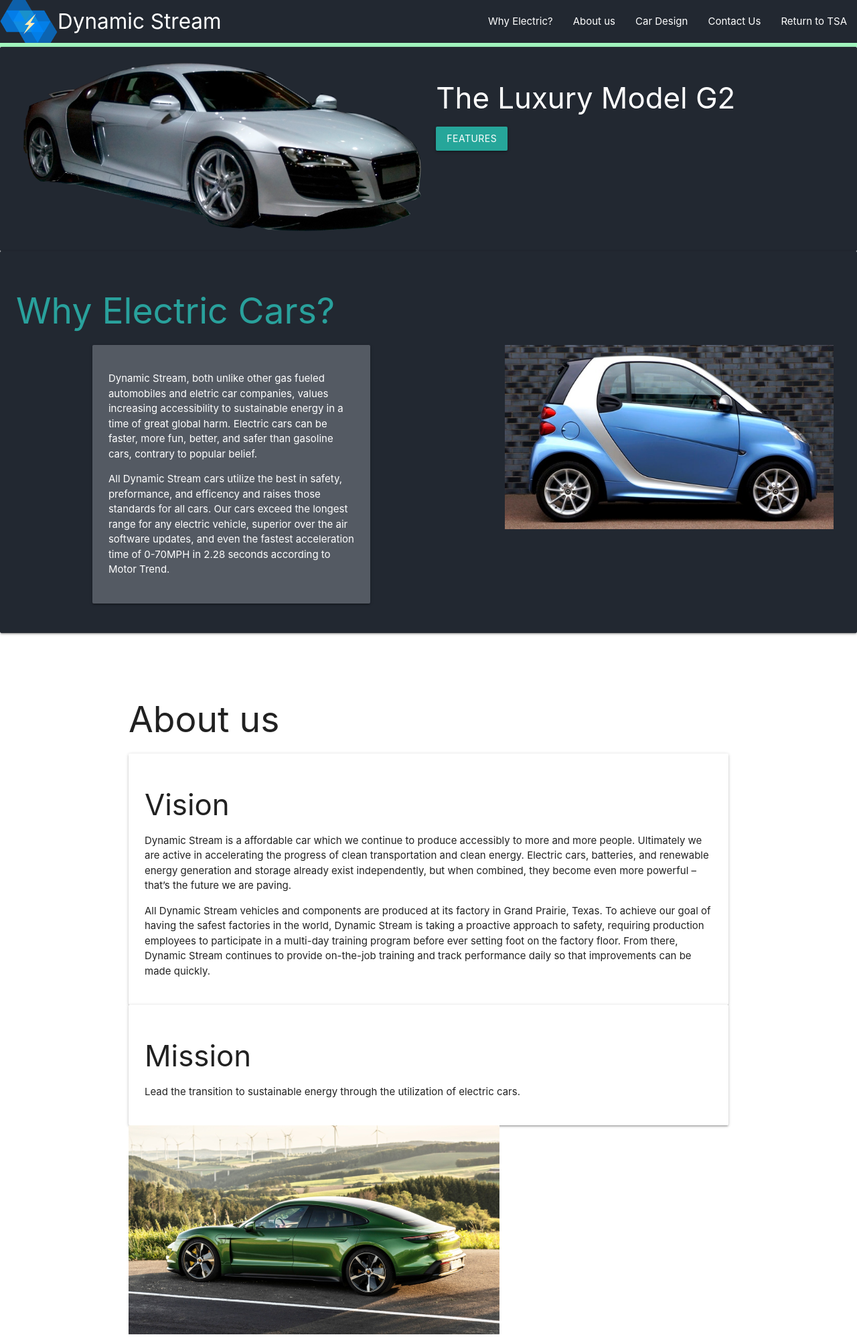
After one commit to fastfists/TSAZone, a Flask app: template templates/tsa/design_brief.html in a window 1280 px wide. The commit adds this page. Shown: the top 1996 px of the page at 67% size. Run offline with Flask 2, Linux system fonts and the light colour scheme; the template is opened without the code that fills it, so the values that code supplies are empty.

Commit message:
the goods

```diff
--- a/app.py
+++ b/app.py
@@ -1,27 +1,36 @@
-from flask import Flask, render_template
+from flask import Flask, render_template, Blueprint, url_for, redirect
+from dynamic_stream import init_app
+
+tsa = Blueprint('tsa', __name__, url_prefix='/tsa',
+        template_folder='templates/tsa/')
 
 app = Flask(__name__)
 
 @app.route('/')
 @app.route('/home')
 def index():
-    return render_template("home.html")
+    return redirect(url_for("tsa.index"))
 
-@app.route('/about')
+@tsa.route('/')
+@tsa.route('/home')
+def index():
+    return render_template("tsa/home.html")
+
+@tsa.route('/about')
 def about():
     return render_template("about.html")
 
-@app.route('/officers')
+@tsa.route('/officers')
 def officers():
     return render_template("officers.html")
 
-@app.route('/pathways')
+@tsa.route('/pathways')
 def pathways():
     return render_template("pathways.html")
 
-@app.route('/design-brief')
-def design_brief():
-    return render_template("design_brief.html")
+
+init_app(app)
+app.register_blueprint(tsa)
 
 if __name__ == "__main__":
     app.run(port=5000, debug=True)
--- a/static/css/design_brief.css
+++ b/static/css/design_brief.css
@@ -3,13 +3,30 @@
     z-index: -1;
 }
 
-hr {
-    background: #55636C;
-    width: 25%;
+.nav-line {
+    border: 3px solid #A3F7BF;
+    margin: 0;
+}
+
+.sidenav li > a {
+    color: #fafafa;
+}
+
+.sidenav li > a {
+    color: #fafafa;
+}
+
+.card-panel {
+    margin-top: 0;
+    margin-bottom: 0;
 }
 
 .blueish {
     color: #29A19C;
+}
+
+.secondary-color {
+    color: #A3F7BF;
 }
 
 .bg-dark-grey {
@@ -29,8 +46,8 @@ hr {
     grid-template-columns: 1fr 1.3fr 0.9fr 1.2fr;
     grid-template-rows: 1fr 1fr;
     grid-gap: 20px;
-    grid-template-areas: "pic2 text text pic6"
-                         "pic1 pic3 pic3 pic4";
+    grid-template-areas:"pic2 text text pic6"
+                        "pic1 pic3 pic3 pic4";
 
 }
 #design img {
--- /dev/null
+++ b/templates/tsa/design_brief.html
@@ -0,0 +1,205 @@
+<!DOCTYPE html>
+<html lang="en">
+
+<head>
+    <meta charset="UTF-8">
+    <meta name="viewport" content="width=device-width, initial-scale=1.0">
+    <title>Design Brief</title>
+    <link rel="stylesheet" href="https://cdnjs.cloudflare.com/ajax/libs/materialize/1.0.0/css/materialize.min.css">
+    <link rel="stylesheet" href="/static/css/design_brief.css">
+    <link rel="stylesheet" href="https://cdnjs.cloudflare.com/ajax/libs/animate.css/3.7.2/animate.min.css">
+    <link href="https://fonts.googleapis.com/icon?family=Material+Icons" rel="stylesheet">
+</head>
+
+<body>
+    <header>
+        <nav class="bg-dark-grey">
+            <div class="nav-wrapper">
+                <a href="#" class="brand-logo">
+                    <img style="float: left" src="/static/images/logo_pic.png" alt=""> Dynamic Stream
+                </a>
+                <a href="#" data-target="mobile-demo" class="sidenav-trigger"><i class="material-icons">menu</i></a>
+                <ul id="nav-mobile" class="text-grey right hide-on-med-and-down">
+                    <li><a href="#electric">Why Electric?</a></li>
+                    <li><a href="#about">About us</a></li>
+                    <li><a href="#design">Car Design</a></li>
+                    <li><a href="#contact">Contact Us</a></li>
+                    <li><a href="/home">Return to TSA</a></li>
+                </ul>
+            </div>
+        </nav>
+        <hr class="nav-line">
+        <ul class="bg-dark-grey sidenav grey-text text-lighten-4" id="mobile-demo">
+            <li><a href="#Electric">Why Electric?</a></li>
+            <li><a href="#about">About us</a></li>
+            <li><a href="#design">Car Design</a></li>
+            <li><a href="#contact">Contact Us</a></li>
+            <li><a href="/home">Return to TSA</a></li>
+        </ul>
+    </header>
+    <main>
+
+        <section class="card-panel row bg-dark-grey">
+            <div class="col s6">
+                <img class="responsive-img" src="/static/images/car_image.png" alt="" srcset="">
+            </div>
+
+            <div class="col s6">
+                <h3>The Luxury Model G2</h3>
+                <a href="#design" class="btn">Features</a>
+            </div>
+
+        </section>
+
+        <section id="electric" class="card-panel bg-dark-grey">
+            <h2 class="blueish">
+                Why Electric Cars?
+            </h2>
+            <div class="row">
+                <div class="col s1"></div>
+                <div class="col s6">
+                    <div class="bg-grey container card-panel">
+                        <p>
+                            Dynamic Stream, both unlike other gas fueled automobiles and eletric car companies,
+                            values increasing accessibility to sustainable energy in a time of great global harm.
+                            Electric cars can be faster, more fun, better, and safer than gasoline cars, contrary to
+                            popular belief.
+                        </p>
+                        <p>
+                            All Dynamic Stream cars utilize the best in safety, preformance, and efficency and raises
+                            those standards
+                            for all cars. Our cars exceed the longest range for any electric vehicle, superior over the
+                            air software
+                            updates, and even the fastest acceleration time of 0-70MPH in 2.28 seconds according to
+                            Motor Trend.
+                        </p>
+                    </div>
+                </div>
+                <div class="col s5">
+                    <img class="responsive-img" src="/static/images/smart_car.jpg" alt="">
+                </div>
+            </div>
+        </section>
+
+        <section class="container" id="about">
+            <h2>About us</h2>
+            <div class="about-grid">
+                <div class="card-panel">
+                    <h3>Vision</h3>
+                    <p>
+                        Dynamic Stream is a affordable car which we continue to produce accessibly to more and more
+                        people.
+                        Ultimately we are active in accelerating the progress of clean transportation and clean
+                        energy.
+                        Electric cars, batteries, and renewable energy generation and storage already exist
+                        independently,
+                        but when combined, they become even more powerful – that’s the future we are paving.
+                    </p>
+                    <p>
+                        All Dynamic Stream vehicles and components are produced at its factory in Grand Prairie,
+                        Texas.
+                        To achieve our goal of having the safest factories in the world, Dynamic Stream is taking a
+                        proactive
+                        approach to safety, requiring production employees to participate in a multi-day training
+                        program before
+                        ever setting foot on the factory floor. From there, Dynamic Stream continues to provide
+                        on-the-job training
+                        and track performance daily so that improvements can be made quickly.
+                    </p>
+                </div>
+                <div class="card-panel">
+                    <h3>Mission</h3>
+                    <p>Lead the transition to sustainable energy through the utilization of electric cars.</p>
+                </div>
+                <img class="about-image" src="/static/images/green_car.png" alt="">
+            </div>
+        </section>
+
+        <section id="design">
+            <div class="teal pic1"><img src="/static/images/car_pic1.jpg" alt=""></div>
+            <div class="red pic2"><img src="/static/images/car_pic2.jpg" alt=""></div>
+            <div class="pink pic3"><img src="/static/images/car_pic3.jpg" alt=""></div>
+            <div class="purple pic4"><img src="/static/images/car_pic4.jpg" alt=""></div>
+            <!-- <div class="blue pic5"><img src="/static/images/car_pic5.jpg" alt=""></div> -->
+            <div class="green pic6"><img src="/static/images/car_pic6.jpg" alt=""></div>
+            <div class="text">
+                <h3>About Our Vehicles...</h3>
+                <p>
+                    All Dynamic Stream vehicles are designed to be the safest vehicle in its class. The low center of
+                    gravity, rigid body structure and large crumple zones provide unparalleled protection.
+                </p>
+                <p>
+                    The vehicles provides maximum versatility—able to carry at most 7 passengers and their cargo. Each
+                    second row seat folds flat independently, creating flexible storage for skis, furniture, luggage and
+                    more. The liftgate opens to a low trunk floor that makes loading and unloading easy and quick.
+                </p>
+                <p>
+                    Dynamic Stream utilizes an All-Wheel Drive that has two ultra-responsive, independent electric
+                    motors that digitally control torque to the front and rear wheels—for far better handling, traction
+                    and stability control. All vehicles are capable in rain, snow, mud and off-road.
+                </p>
+                <p>
+                    All vehicles are fully electric, so you never need to visit a gas station again. If you charge
+                    overnight at home, you can wake up to a full battery every morning. And when you’re on the road,
+                    it’s easy to plug in along the way—at any public station or with the Dynamic Stream charging
+                    network. We currently have over 14,000 Superchargers worldwide, with six new locations opening every
+                    week.
+                </p>
+            </div>
+        </section>
+
+        <br><br>
+
+        <section id="contact" class="card-panel contact">
+            <div class="row">
+                <div class="col offset-s7 s5">
+                    <div class="card-panel bg-dark-grey">
+                        <h4 class="blueish">Contact Us</h4>
+                        <div class="row">
+                            <div class="col s12">
+                                <form action="">
+                                    <div class="row">
+                                        <div class="input-field col s5">
+                                            <label for="name">Name</label>
+                                            <input id="name" class="validate" type="text">
+                                        </div>
+                                        <div class="input-field col s5 offset-s2">
+                                            <label for="email">Email</label>
+                                            <input id="email" class="validate" type="text">
+                                        </div>
+                                    </div>
+                                    <div class="row">
+                                        <div class="col s12">
+                                            <div class="input-field">
+                                                <textarea id="message" class="materialize-textarea"></textarea>
+                                                <label for="message">Your Message</label>
+                                            </div>
+                                            <div class="input-field">
+                                                <input type="submit" class="btn" value="Send">
+                                            </div>
+                                        </div>
+                                    </div>
+                                </form>
+                            </div>
+                        </div>
+                    </div>
+                </div>
+            </div>
+        </section>
+
+    </main>
+    <footer class="page-footer grey lighten-1">
+        <div class="footer-copyright center">
+            <div class="container">
+                © 2020 Copyright Text
+            </div>
+        </div>
+    </footer>
+</body>
+
+<script src="https://cdnjs.cloudflare.com/ajax/libs/materialize/1.0.0/js/materialize.min.js"></script>
+
+
+<script src="/static/js/init.js"></script>
+
+</html>
--- a/templates/home.html
+++ b/templates/tsa/home.html
@@ -1,6 +1,4 @@
-{% extends 'layout.html' %}
-
-
+{% extends 'tsa/layout.html' %}
 
 {% block body %}
 <section>
--- a/templates/includes/navbar.html
+++ b/templates/tsa/includes/navbar.html
@@ -7,7 +7,7 @@
             <li><a href="#about">About</a></li>
             <li><a href="#officers">Officers Team</a></li>
             <li><a href="#events">Events</a></li>
-            <li><a href="/design-brief">Design Brief</a></li>
+            <li><a href="/brief/">Design Brief</a></li>
         </ul>
     </div>
 </nav>
@@ -17,5 +17,5 @@
     <li><a href="#about">About</a></li>
     <li><a href="#officers">Officers Team</a></li>
     <li><a href="#events">Events</a></li>
-    <li><a href="/design-brief">Design Brief</a></li>
+    <li><a href="/brief/">Design Brief</a></li>
 </ul>
--- a/templates/layout.html
+++ b/templates/tsa/layout.html
@@ -12,7 +12,7 @@
     {% block css %} {% endblock css %}
 
 </head>
-<body  id="background">
+<body id="background">
     <header>
         {% include 'includes/navbar.html' %}
     </header>
```
Also changed, not shown: dynamic_stream.py (added, +13 -0 lines), templates/brief/design_brief.html (added, +25 -0 lines), templates/brief/home.html (renamed from templates/design_brief.html, +6 -65 lines), templates/brief/includes/footer.html (added, +7 -0 lines), templates/brief/includes/navbar.html (added, +25 -0 lines), templates/brief/layout.html (added), templates/tsa/about.html (renamed from templates/about.html), templates/tsa/includes/footer.html (renamed from templates/includes/footer.html), templates/tsa/officers.html (renamed from templates/officers.html), templates/tsa/pathways.html (renamed from templates/pathways.html).
